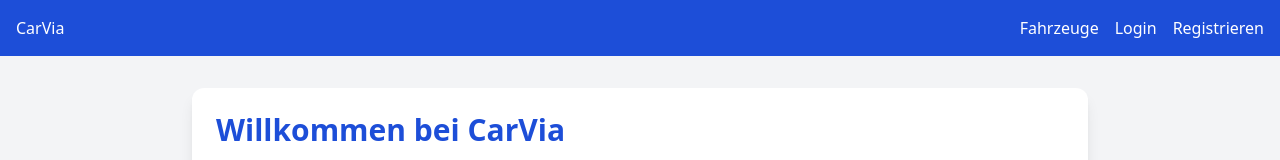
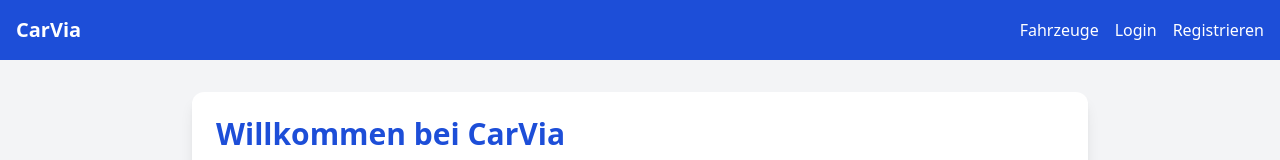
Before and after one commit to macelivity/carvia, a React (Vite) app in the folder frontend/: page / in a window 1280 px wide. Shown: the top 160 px of the page. Built offline with nearby package versions, Linux system fonts and the light colour scheme.

Commit message:
navbar changed a little

```diff
--- a/frontend/src/components/Navbar.jsx
+++ b/frontend/src/components/Navbar.jsx
@@ -3,19 +3,23 @@ import { useAuth } from '../context/AuthContext';
 
 export default function Navbar() {
     const { user, logout } = useAuth();
-	console.log('Navbar user:', user);
 
     return (
         <nav className="flex justify-between p-4 bg-blue-700 text-white">
-			<Link to="/">CarVia</Link>
-			<div className="space-x-4">
+            <Link to="/" className="font-bold text-xl">CarVia</Link>
+            <div className="space-x-4 flex items-center">
                 <Link to="/vehicles">Fahrzeuge</Link>
-				{user.role !== "guest" ? (
+                {user.role !== "guest" && (
                     <>
                         <Link to="/reservations">Reservierungen</Link>
-						<button onClick={logout}>Logout</button>
+                        {/* Mitgliederdaten bearbeiten NUR für Admin */}
+                        {user.RolleID === 2 && (
+                            <Link to="/management/users">Mitgliederdaten bearbeiten</Link>
+                        )}
+                        <button onClick={logout} className="ml-2 bg-blue-900 px-3 py-1 rounded">Logout</button>
                     </>
-				) : (
+                )}
+                {user.role === "guest" && (
                     <>
                         <Link to="/login">Login</Link>
                         <Link to="/register">Registrieren</Link>
```
Also changed, not shown: 1 other file (tests, documents, lock files or other folders). Lines whose indentation alone changed are shown as unchanged.
